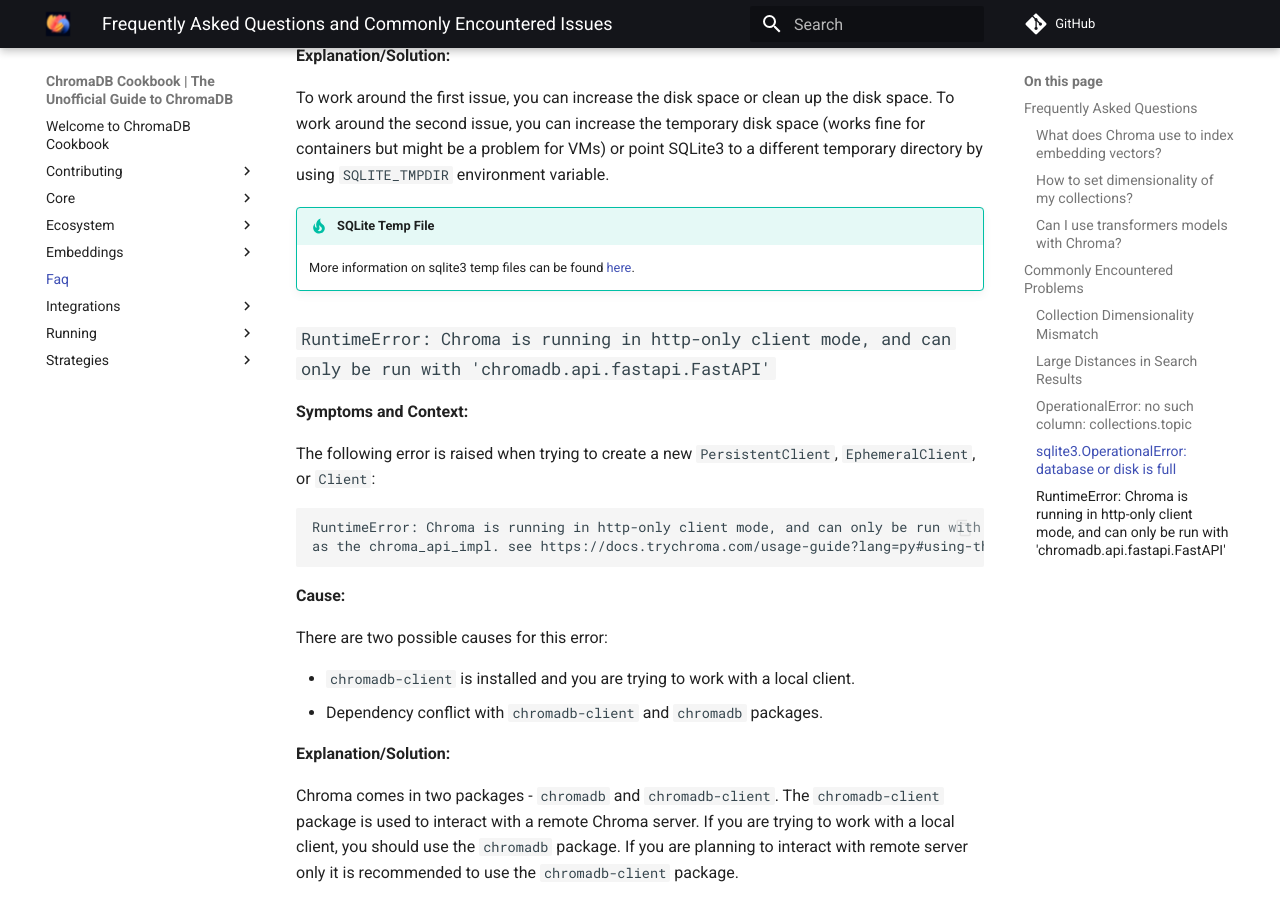
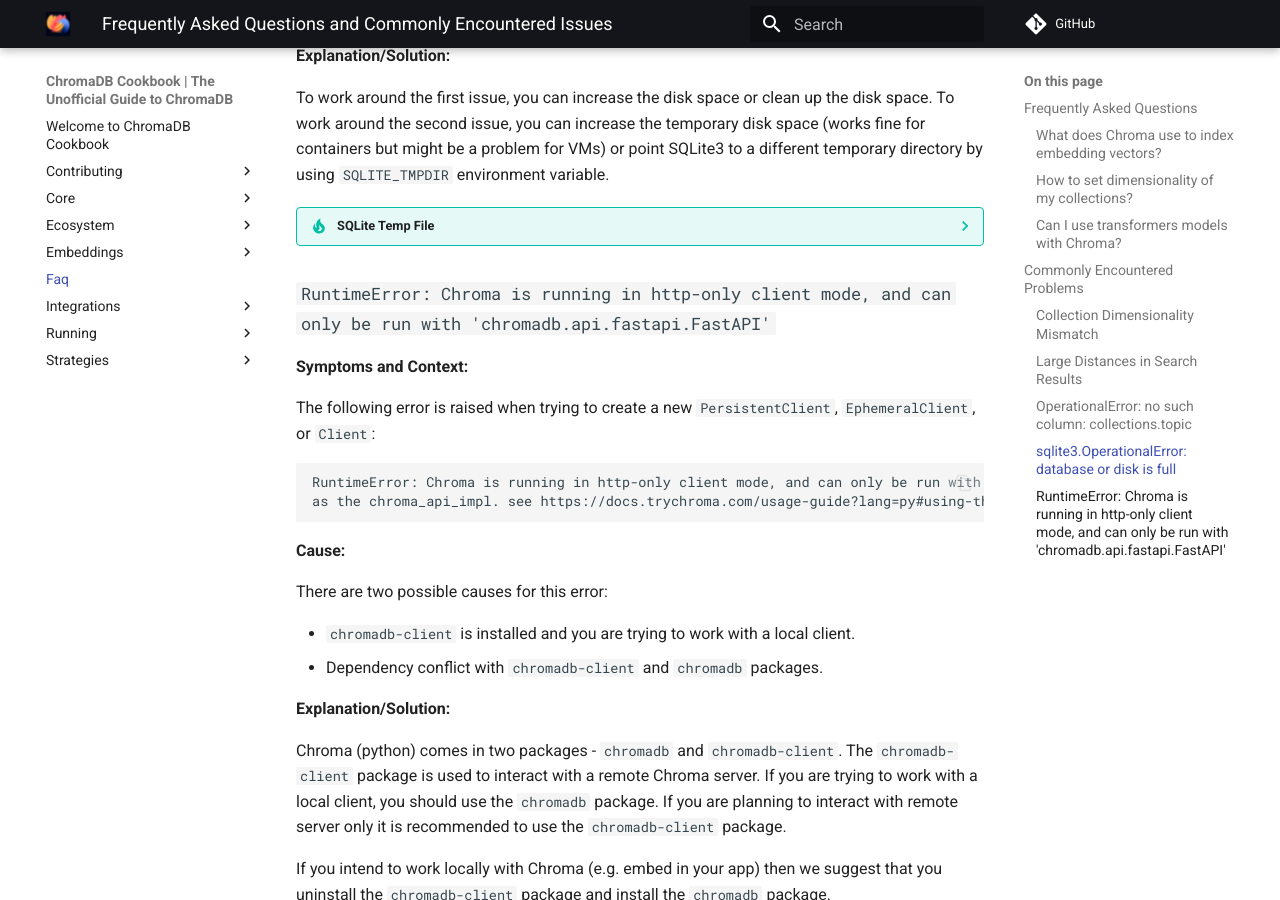
Before and after one commit to amikos-tech/chroma-cookbook, an MkDocs documentation site: the page built from docs/faq/index.md, in a window 1280 px wide and 900 px high, scrolled down 4436 px. Built offline with MkDocs 1.6.1 and Material for MkDocs 9.7.7, drawn with Linux system fonts in a browser that asks for light colours; comment, search, counter and statistics services are not loaded; some of the changed lines change nothing that is shown.

Commit message:
chore: Minor improvements to FAQ section

```diff
--- a/docs/faq/index.md
+++ b/docs/faq/index.md
@@ -187,9 +187,9 @@
 issue, you can increase the temporary disk space (works fine for containers but might be a problem for VMs) or point
 SQLite3 to a different temporary directory by using `SQLITE_TMPDIR` environment variable.
 
-!!! tip "SQLite Temp File"
+??? tip "SQLite Temp File"
 
-    More information on sqlite3 temp files can be found [here](https://www.sqlite.org/tempfiles.html).
+    More information on how sqlite3 uses temp files can be found [here](https://www.sqlite.org/tempfiles.html).
 
 ### `RuntimeError: Chroma is running in http-only client mode, and can only be run with 'chromadb.api.fastapi.FastAPI'`
 
@@ -211,7 +211,7 @@
 
 **Explanation/Solution:**
 
-Chroma comes in two packages - `chromadb` and `chromadb-client`. The `chromadb-client` package is used to interact with
+Chroma (python) comes in two packages - `chromadb` and `chromadb-client`. The `chromadb-client` package is used to interact with
 a remote Chroma server. If you are trying to work with a local client, you should use the `chromadb` package. If you are
 planning to interact with remote server only it is recommended to use the `chromadb-client` package.
 
```
